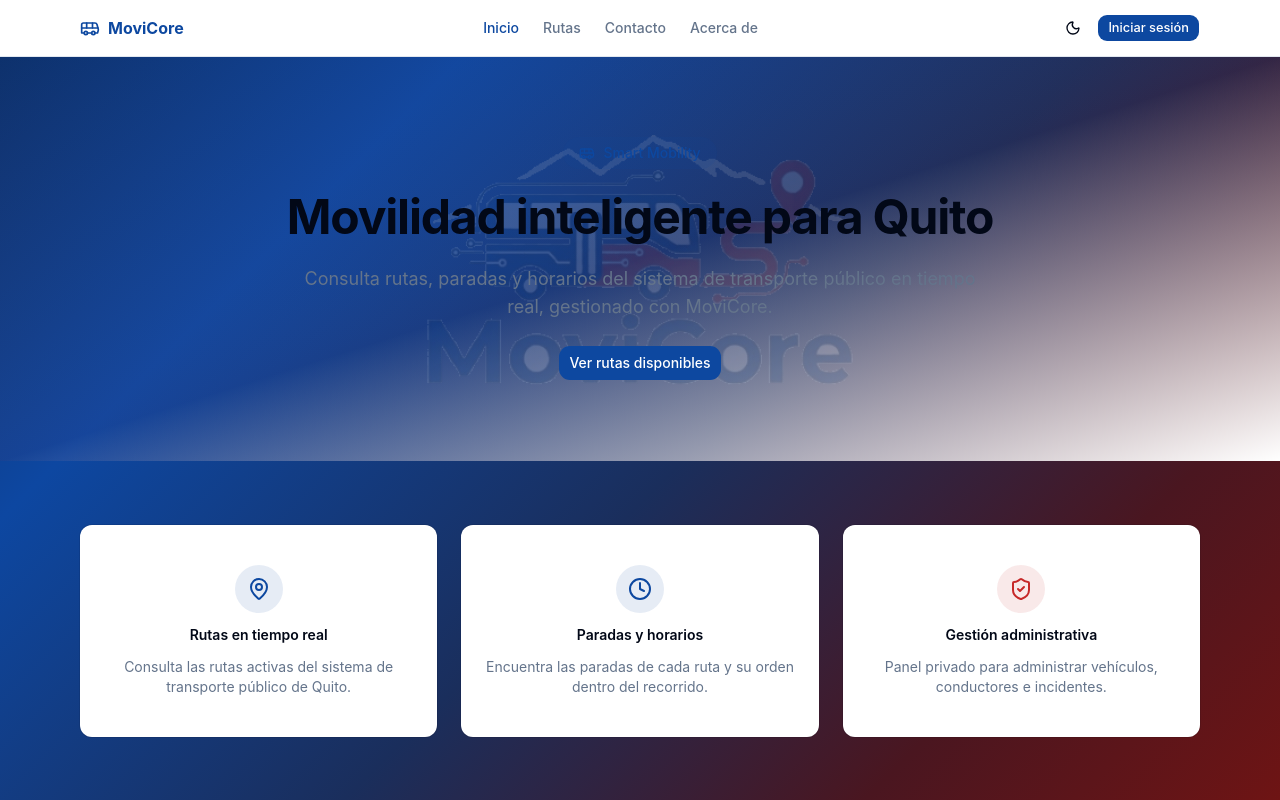
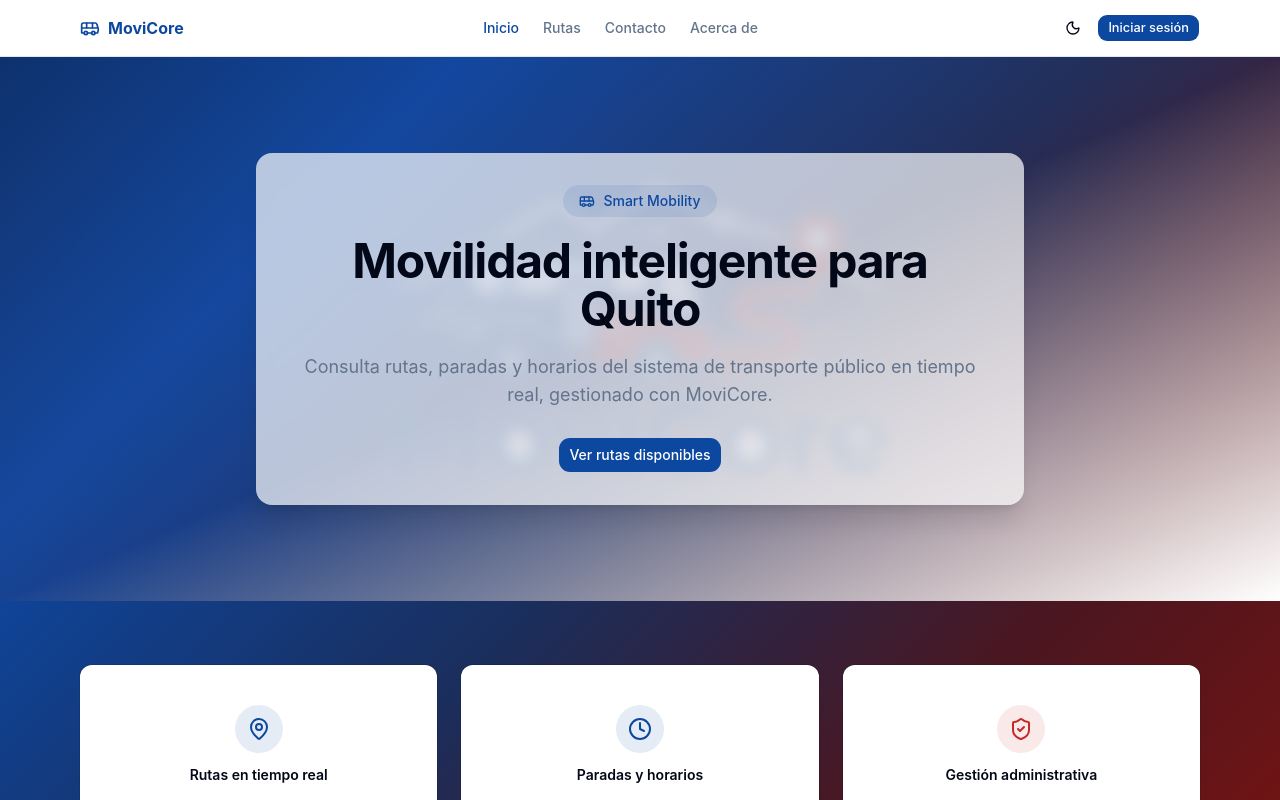
Before and after one commit to alxanderC13/Front_App, a React (Vite) app: page / in a window 1280 px wide. Shown: the top 800 px of the page. Built offline with nearby package versions, Linux system fonts and the light colour scheme; no server answers.

Commit message:
Logo mas visible como marca de agua + panel de contraste para texto y boton en Home

```diff
--- a/src/presentation/pages/home/HomePage.tsx
+++ b/src/presentation/pages/home/HomePage.tsx
@@ -30,12 +30,12 @@ export default function HomePage() {
 
   return (
     <div>
-      <section className="relative overflow-hidden bg-gradient-to-br from-primary/15 via-accent-red/5 to-background px-4 py-20">
-        <div className="pointer-events-none absolute inset-0 flex items-center justify-center opacity-15">
-          <AnimatedLogo className="w-[90%] max-w-3xl" />
+      <section className="relative overflow-hidden bg-gradient-to-br from-primary/15 via-accent-red/5 to-background px-4 py-24">
+        <div className="pointer-events-none absolute inset-0 flex items-center justify-center opacity-40">
+          <AnimatedLogo className="w-[95%] max-w-4xl" />
         </div>
 
-        <div className="relative z-10 mx-auto flex max-w-4xl flex-col items-center gap-6 text-center">
+        <div className="relative z-10 mx-auto flex max-w-3xl flex-col items-center gap-5 rounded-2xl bg-background/70 p-8 text-center shadow-xl backdrop-blur-sm">
           <div className="flex items-center gap-2 rounded-full bg-primary/10 px-4 py-1.5 text-sm font-medium text-primary">
             <Bus className="h-4 w-4" />
             Smart Mobility
@@ -48,7 +48,9 @@ export default function HomePage() {
             gestionado con MoviCore.
           </p>
           <Link to="/routes">
-            <Button size="lg">Ver rutas disponibles</Button>
+            <Button size="lg" className="mt-2">
+              Ver rutas disponibles
+            </Button>
           </Link>
         </div>
       </section>
```
